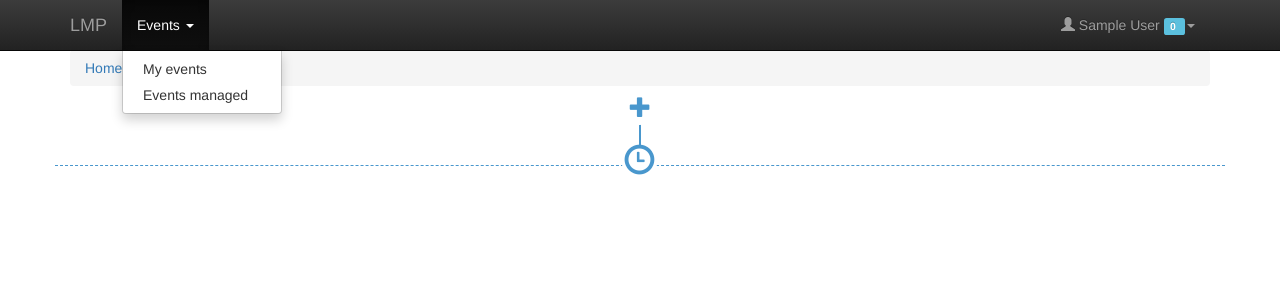
After one commit to oleg-chubin/let_me_play, a Django app: a page that uses templates/base.html in a window 1280 px wide, after a click on "Events". The commit adds this page. Shown: the top 300 px of the page. Run offline with Django 3.2, Linux system fonts and the light colour scheme; the visitor is signed in with stand-in values (Sample User, id 1); data that the repository does not hold is empty; parts of the project's set-up code (start-up, migrations or seed data) failed here and were passed over; some libraries are stand-ins or nearby versions.

Commit message:
#12 add users events

```diff
--- /dev/null
+++ b/let_me_app/static/css/timeline.css
@@ -0,0 +1,112 @@
+#timeline {
+  list-style: none;
+  position: relative;
+}
+#timeline:before {
+  top: 0;
+  bottom: 0;
+  position: absolute;
+  content: " ";
+  width: 2px;
+  background-color: #4997cd;
+  left: 50%;
+  margin-left: -1.5px;
+}
+#timeline .clearFix {
+  clear: both;
+  height: 0;
+}
+#timeline .timeline-badge {
+  color: #fff;
+  width: 50px;
+  height: 50px;
+  font-size: 1.2em;
+  text-align: center;
+  position: absolute;
+  top: 20px;
+  left: 50%;
+  margin-left: -25px;
+  background-color: #4997cd;
+  z-index: 100;
+  border-top-right-radius: 50%;
+  border-top-left-radius: 50%;
+  border-bottom-right-radius: 50%;
+  border-bottom-left-radius: 50%;
+}
+#timeline .timeline-badge span.timeline-balloon-date-day {
+  font-size: 1.4em;
+}
+#timeline .timeline-badge span.timeline-balloon-date-month {
+  font-size: .7em;
+  position: relative;
+  top: -10px;
+}
+#timeline .timeline-badge.timeline-filter-movement {
+  background-color: #ffffff;
+  font-size: 1.7em;
+  height: 35px;
+  margin-left: -18px;
+  width: 35px;
+  top: 40px;
+}
+#timeline .timeline-badge.timeline-filter-movement a span {
+  color: #4997cd;
+  font-size: 1.3em;
+  top: -1px;
+}
+#timeline .timeline-badge.timeline-future-movement {
+  background-color: #ffffff;
+  height: 35px;
+  width: 35px;
+  font-size: 1.7em;
+  top: -16px;
+  margin-left: -18px;
+}
+#timeline .timeline-badge.timeline-future-movement a span {
+  color: #4997cd;
+  font-size: .9em;
+  top: 2px;
+  left: 1px;
+}
+#timeline .timeline-movement {
+  border-bottom: dashed 1px #4997cd;
+  position: relative;
+}
+#timeline .timeline-movement.timeline-movement-top {
+  height: 60px;
+}
+#timeline .timeline-movement .timeline-item {
+  padding: 20px 0;
+}
+#timeline .timeline-movement .timeline-item .timeline-panel {
+  border: 1px solid #d4d4d4;
+  border-radius: 3px;
+  background-color: #FFFFFF;
+  color: #666;
+  padding: 10px;
+  position: relative;
+  -webkit-box-shadow: 0 1px 6px rgba(0, 0, 0, 0.175);
+  box-shadow: 0 1px 6px rgba(0, 0, 0, 0.175);
+}
+#timeline .timeline-movement .timeline-item .timeline-panel .timeline-panel-ul {
+  list-style: none;
+  padding: 0;
+  margin: 0;
+}
+#timeline .timeline-movement .timeline-item .timeline-panel.credits .timeline-panel-ul {
+  text-align: right;
+}
+#timeline .timeline-movement .timeline-item .timeline-panel.credits .timeline-panel-ul li {
+  color: #666;
+}
+#timeline .timeline-movement .timeline-item .timeline-panel.credits .timeline-panel-ul li span.importo {
+  color: #468c1f;
+  font-size: 1.3em;
+}
+#timeline .timeline-movement .timeline-item .timeline-panel.debits .timeline-panel-ul {
+  text-align: left;
+}
+#timeline .timeline-movement .timeline-item .timeline-panel.debits .timeline-panel-ul span.importo {
+  color: #e2001a;
+  font-size: 1.3em;
+}
--- a/let_me_app/urls.py
+++ b/let_me_app/urls.py
@@ -5,6 +5,9 @@
     url(r'^view/event/(?P<pk>[0-9]+)/$',
         views.EventView.as_view(),
         name='view_event'),
+    url(r'^view/my/events/$',
+        views.UserEventListView.as_view(),
+        name='user_events'),
     url(r'^cancel/event/(?P<event>[0-9]+)/$',
         views.CancelEventView.as_view(),
         name='cancel_event'),
--- a/let_me_app/views.py
+++ b/let_me_app/views.py
@@ -111,6 +111,15 @@
             )
         )
         return result
+
+
+class UserEventListView(ListView):
+    model = models.Visit
+    template_name = "events/user_events.html"
+
+    def get_queryset(self, **kwargs):
+        result = super(UserEventListView, self).get_queryset(**kwargs)
+        return result.filter(user=self.request.user)
 
 
 class EventActionMixin(object):
--- a/templates/base.html
+++ b/templates/base.html
@@ -34,7 +34,8 @@
     {% endblock %}
 
     <div class="container">
-          {% block main %}{% endblock %}
+      {% block breadcrumbs %}{% endblock %}
+      {% block main %}{% endblock %}
     </div>
     <!-- /.container -->
 
--- /dev/null
+++ b/templates/events/user_events.html
@@ -0,0 +1,66 @@
+{% extends 'base.html' %}
+
+{% load let_me_chat %}
+
+{% load staticfiles %}
+
+{% block extra_head %}
+<link href="{% static "css/timeline.css" %}" rel="stylesheet">
+{% endblock %}
+
+{% block breadcrumbs %}
+<ol class="breadcrumb">
+  <li><a href="#">Home</a></li>
+  <li class="active">My events</li>
+</ol>
+{% endblock %}
+
+{% block main %}
+
+<div id="timeline">
+  <div class="row timeline-movement timeline-movement-top">
+    <div class="timeline-badge timeline-future-movement">
+        <a href="#">
+            <span class="glyphicon glyphicon-plus"></span>
+        </a>
+    </div>
+    <div class="timeline-badge timeline-filter-movement">
+        <a href="#">
+            <span class="glyphicon glyphicon-time"></span>
+        </a>
+    </div>
+  </div>
+
+  {% for object in object_list %}
+    <div class="row timeline-movement">
+
+        <div class="timeline-badge">
+            <span class="timeline-balloon-date-day">{{ object.event.start_at|date:"j" }}</span></br>
+            <span class="timeline-balloon-date-month">{{ object.event.start_at|date:"M" }}</span>
+        </div>
+
+
+        <div class="{% if forloop.counter|divisibleby:2 %} col-sm-offset-6 {% endif %} col-sm-6  timeline-item">
+            <div class="row">
+                <div class="{% if forloop.counter|divisibleby:2 %} col-sm-offset-1 {% endif %} col-sm-11">
+                    <div class="timeline-panel credits">
+                        <ul class="timeline-panel-ul">
+                            <li><span class="importo">{{ object.event.name }}</span></li>
+                            <li><span class="causale">Lorem ipsum dolor sit amet, consectetur adipiscing elit. </span> </li>
+                            <li>
+                              <p>
+                                <small class="text-muted">
+                                  <i class="glyphicon glyphicon-time"></i> {{ object.event.start_at|time }}
+                                </small></p> </li>
+                        </ul>
+                    </div>
+
+                </div>
+            </div>
+        </div>
+
+    </div>
+  {% endfor %}
+</div>
+
+{% endblock %}
--- a/templates/navbar.html
+++ b/templates/navbar.html
@@ -13,33 +13,17 @@
         </div>
         <div id="navbar" class="collapse navbar-collapse">
           <ul class="nav navbar-nav">
-            <li><a href="#about">Search Courts</a></li>
-            <li><a href="#contact">My Courts</a></li>
-            <li class="dropdown">
-                <a href="#" class="dropdown-toggle" data-toggle="dropdown">
-                    Reports
-                  <span class="caret"></span>
-                </a>
-                <ul class="dropdown-menu" role="menu">
-                  <li><a href="#">My events</a></li>
-                  <li><a href="#">Events managed</a></li>
-                </ul>
-            </li>
             <li class="dropdown">
                 <a href="#" class="dropdown-toggle" data-toggle="dropdown">
                     Events
                   <span class="caret"></span>
                 </a>
                 <ul class="dropdown-menu" role="menu">
-                  <li><a href="#">My events</a></li>
+                  <li><a href="{% url "let_me_app:user_events" %}">My events</a></li>
                   <li><a href="#">Events managed</a></li>
                 </ul>
             </li>
           </ul>
-          <button type="button" class="btn btn-sm navbar-btn">
-            <span class="glyphicon glyphicon-map-marker" aria-hidden="true"></span>
-            Create court
-          </button>
 
           <ul class="nav navbar-nav pull-right">
             {% if user and not user.is_anonymous %}
@@ -79,7 +63,7 @@
                       </a>
                     </li>
                     <li>
-                      <a href="#">
+                      <a href="{% url "let_me_app:user_events" %}">
                         Visits
                       {% if visits_count %}
                         <span class="badge badge-info">
```
Also changed, not shown: let_me_app/static/css/chat.css (+15 -0 lines), templates/chat/details.html (+21 -1 lines), templates/chat/list.html (+7 -0 lines), templates/courts/details.html (+8 -0 lines), templates/events/details.html (+9 -0 lines).
